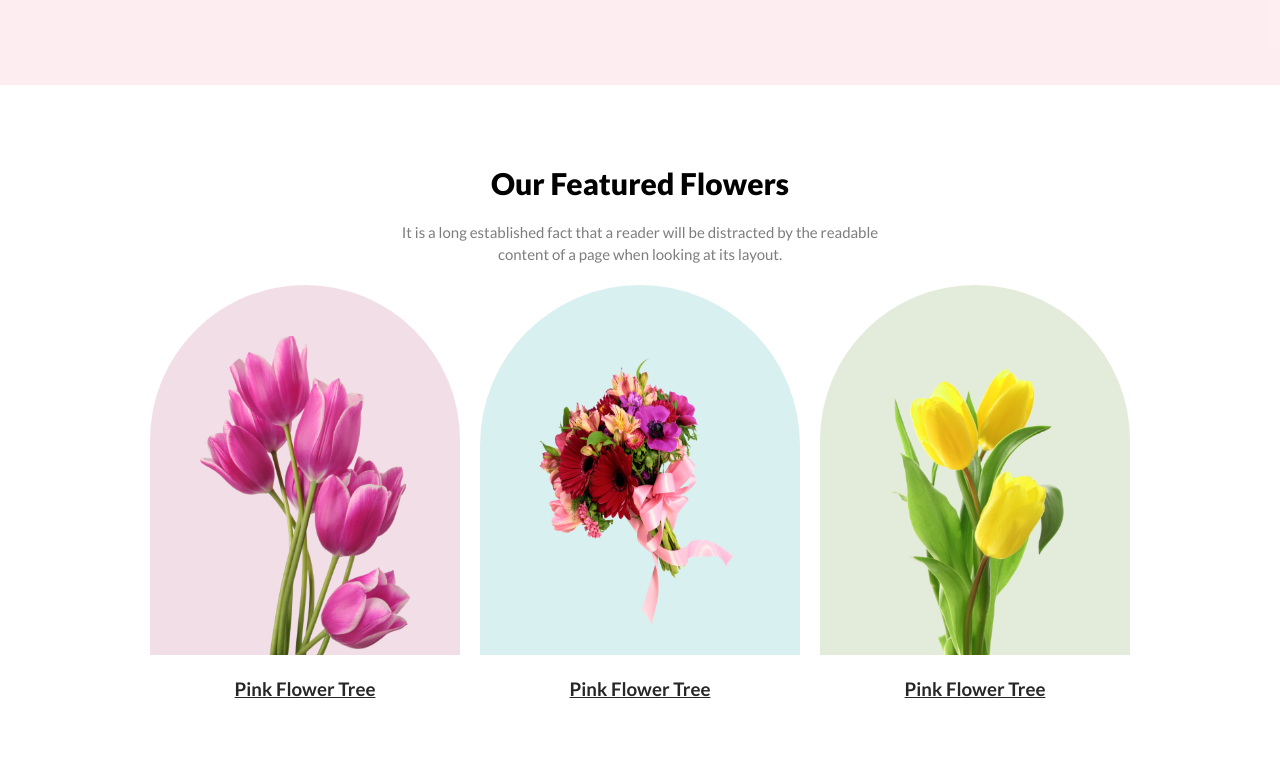
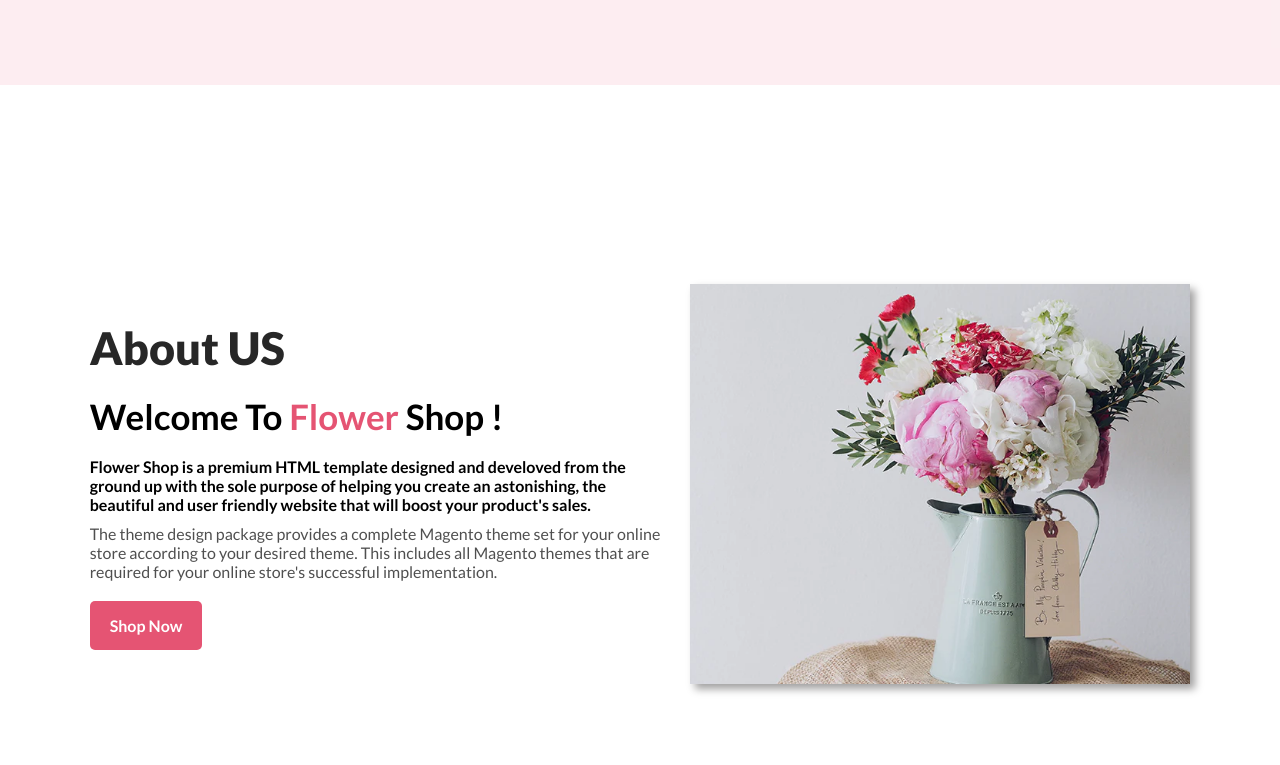
Before and after one commit to Dipu2001/flower-shop, a plain HTML site: page index.html in a window 1280 px wide. Shown: the part 715-1480 px from the top of the page. Drawn offline with Linux system fonts and the light colour scheme.

Commit message:
about section added

```diff
--- a/index.html
+++ b/index.html
@@ -26,6 +26,21 @@
         </div>
     </header>
     <main>
+        <!-- about section -->
+        <section class="about-section">
+            <div class="about">
+                <div class="text">
+                    <h1>About US</h1>
+                <h2>Welcome To <span>Flower</span> Shop !</h2>
+                <p class="p1">Flower Shop is a premium HTML template designed and develoved from the <br>ground up with the sole purpose of helping you create an astonishing, the <br>beautiful and user friendly website that will boost your product's sales.</p>
+                <p class="p2">The theme design package provides a complete Magento theme set for your online <br>store according to your desired theme. This includes all Magento themes that are <br>required for your online store's successful implementation.</p>
+                <button class="btn">Shop Now</button>
+            </div>
+            <div class="imgs">
+                <img src="images/about-us.jpg" alt="">
+            </div>
+            </div>
+        </section>
         <!-- featured section -->
         <section class="featured-section">
             <div class="featured">
--- a/style.css
+++ b/style.css
@@ -13,6 +13,9 @@
     font-size: 16px;
     font-weight: 700;
 
+}
+span{
+    color:  #E55473;
 }
 /* home section */
 .home{
@@ -40,6 +43,40 @@
     font-weight: 400;
     line-height: 25px;
     margin-bottom: 25px;
+}
+/* about section */
+.about{
+    display: flex;
+    justify-content: center;
+    align-items: center;
+    height: 100vh;
+    gap: 30px;
+}
+.about img{
+    height: 400px;
+    width: 500px;
+    box-shadow: 5px 5px 8px rgb(161, 160, 160);
+}
+.about h1{
+    font-size: 45px;
+    font-weight: 900;
+    color: #272727;
+    margin-bottom: 20px;
+}
+.about h2{
+    font-size: 35px;
+    font-weight: 600;
+    color: black;
+    margin-bottom: 20px;
+}
+.about .p1{
+    font-weight: 600;
+    margin-bottom: 10px;
+
+}
+.about .p2{
+    color: rgba(0, 0, 0, 0.692);
+    margin-bottom: 20px;
 }
 /* featured section */
 .featured{
@@ -114,9 +151,7 @@
     margin-bottom: 20px;
     font-weight: 800;
 }
-.hot-deal-text h1 span{
-    color:  #E55473;
-}
+
 .hot-deal-text p{
     color: rgba(39, 39, 39, 0.60);
     line-height: 22px ;
@@ -212,9 +247,6 @@
     margin-bottom: 30px;
     font-weight: 900;
 }
-.footer h1 span{
-    color: #E55473;
-}
 .footer p{
     color: rgba(245, 245, 245, 0.733);
     margin-bottom: 30px;
```
Also changed, not shown: images/about-us.jpg (added).
